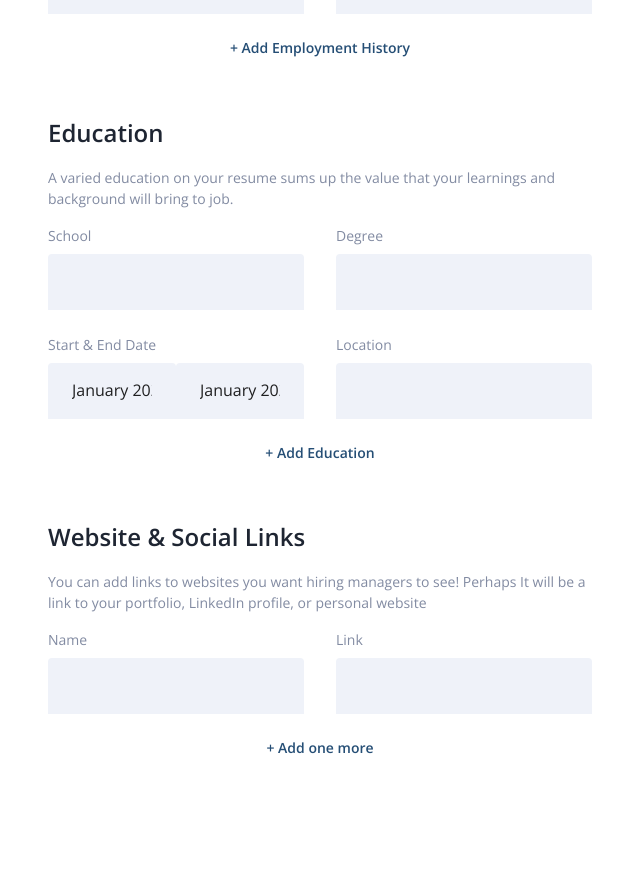
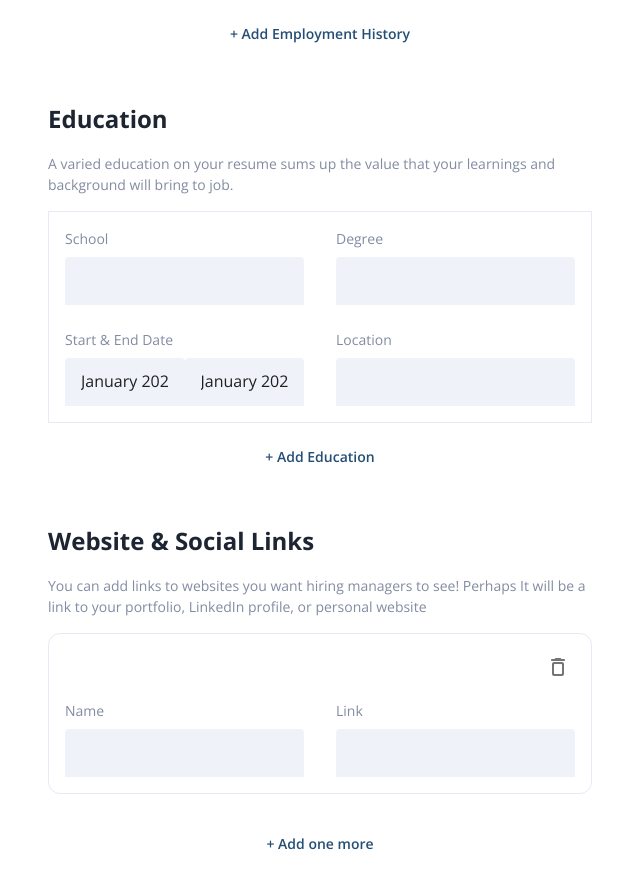
Before and after one commit to ssjisan/resume-builder, a React (Create React App) app: page / in a window 1280 px wide. Shown: the part 1092-1980 px from the top of the page, without its empty margins (0-640 px from the left). Before the commit the page ends 1931 px from the top, so only its background shows below. Built offline with nearby package versions, Linux system fonts and the light colour scheme.

Commit message:
increment added

```diff
--- a/src/Component/Builder/Component/Education.js
+++ b/src/Component/Builder/Component/Education.js
@@ -20,7 +20,7 @@ export default function Education() {
       }}
     >
       <Typography
-        sx={{ fontSize: "24px", fontWeight: 600, mb: 2 }}
+        sx={{ fontSize: "24px", fontWeight: 700, mb: 2 }}
         color="text.500"
       >
         Education
@@ -29,6 +29,7 @@ export default function Education() {
         A varied education on your resume sums up the value that your learnings
         and background will bring to job.
       </Typography>
+      <Box sx={{ p: 2, border: "1px solid #e7eaf4" }}>
         <Grid container rowSpacing={3} columnSpacing={{ xs: 2, md: 4 }}>
           <Grid item xs={12} md={6}>
             <Typography
@@ -112,6 +113,7 @@ export default function Education() {
             <TextField variant="filled" size="small" fullWidth hiddenLabel />
           </Grid>
         </Grid>
+      </Box>
       <Button sx={{ textTransform: "none", fontWeight: 600, mt: 2 }}>
         + Add Education
       </Button>
--- a/src/Component/Builder/Component/EmploymentHistory.js
+++ b/src/Component/Builder/Component/EmploymentHistory.js
@@ -1,13 +1,17 @@
-import { Box, Button, Grid, TextField, Typography } from "@mui/material";
+import {
+  Box,
+  Button,
+  Grid,
+  TextField,
+  Typography,
+} from "@mui/material";
 import React, { useState } from "react";
-// eslint-disable-next-line
 import dayjs from "dayjs";
 import { DatePicker } from "@mui/x-date-pickers/DatePicker";
 import { LocalizationProvider } from "@mui/x-date-pickers/LocalizationProvider";
 import { AdapterDayjs } from "@mui/x-date-pickers/AdapterDayjs";
 export default function EmploymentHistory() {
   const [value, setValue] = useState();
-
   return (
     <Box
       sx={{
@@ -16,11 +20,11 @@ export default function EmploymentHistory() {
         justifyCOntent: "flex-start",
         width: "100%",
         mt: 3,
-        mb:3
+        mb: 3,
       }}
     >
       <Typography
-        sx={{ fontSize: "24px", fontWeight: 600, mb: 2 }}
+        sx={{ fontSize: "24px", fontWeight: 700, mb: 2 }}
         color="text.500"
       >
         Employment History
@@ -30,6 +34,7 @@ export default function EmploymentHistory() {
         your achievements, if possible - use numbers/facts (Achieved X, measured
         by Y, by doing Z).
       </Typography>
+      <Box sx={{ p: 2, border: "1px solid #e7eaf4", borderRadius:"12px" }}>
         <Grid container rowSpacing={3} columnSpacing={{ xs: 2, md: 4 }}>
           <Grid item xs={12} md={6}>
             <Typography
@@ -113,6 +118,7 @@ export default function EmploymentHistory() {
             <TextField variant="filled" size="small" fullWidth hiddenLabel />
           </Grid>
         </Grid>
+      </Box>
       <Button sx={{ textTransform: "none", fontWeight: 600, mt: 2 }}>
         + Add Employment History
       </Button>
--- a/src/Component/Builder/Component/WebsiteSocialLinks.js
+++ b/src/Component/Builder/Component/WebsiteSocialLinks.js
@@ -1,7 +1,31 @@
-import { Box, Button, Grid, TextField, Typography } from "@mui/material";
-import React from "react";
+import {
+  Box,
+  Button,
+  Grid,
+  IconButton,
+  TextField,
+  Typography,
+} from "@mui/material";
+import React, { useState } from "react";
+import DeleteOutlineRoundedIcon from "@mui/icons-material/DeleteOutlineRounded";
 
 export default function WebsiteSocialLinks() {
+  const [inputList, setInputList] = useState([{ Name: "", Link: "" }]);
+  const handleRemove = (index) => {
+    const list = [...inputList];
+    list.splice(index, 1);
+    setInputList(list);
+  };
+  const handleAdd = () => {
+    setInputList([...inputList, { Name: "", Link: "" }]);
+  };
+  const handleInputChange = (e, index) => {
+    const { name, value } = e.target;
+    const list = [...inputList];
+    list[index][name] = value;
+    setInputList(list);
+  };
+  console.log(inputList);
   return (
     <Box
       sx={{
@@ -14,7 +38,7 @@ export default function WebsiteSocialLinks() {
       }}
     >
       <Typography
-        sx={{ fontSize: "24px", fontWeight: 600, mb: 2 }}
+        sx={{ fontSize: "24px", fontWeight: 700, mb: 2 }}
         color="text.500"
       >
         Website & Social Links
@@ -24,6 +48,22 @@ export default function WebsiteSocialLinks() {
         It will be a link to your portfolio, LinkedIn profile, or personal
         website
       </Typography>
+
+      {inputList.map((data, i) => {
+        return (
+          <Box
+            sx={{
+              p: 2,
+              border: "1px solid #e7eaf4",
+              borderRadius: "12px",
+              mb: 2,
+            }}
+          >
+            <Box sx={{ display: "flex", justifyContent: "flex-end", mb: 2 }}>
+              <IconButton size="small" onClick={() => handleRemove(i)}>
+                <DeleteOutlineRoundedIcon color="text.100" />
+              </IconButton>
+            </Box>
             <Grid container rowSpacing={3} columnSpacing={{ xs: 2, md: 4 }}>
               <Grid item xs={12} md={6}>
                 <Typography
@@ -32,7 +72,13 @@ export default function WebsiteSocialLinks() {
                 >
                   Name
                 </Typography>
-          <TextField variant="filled" size="small" fullWidth hiddenLabel />
+                <TextField
+                  variant="filled"
+                  size="small"
+                  fullWidth
+                  hiddenLabel
+                  onChange={(e) => handleInputChange(e, i)}
+                />
               </Grid>
               <Grid item xs={12} md={6}>
                 <Typography
@@ -41,10 +87,23 @@ export default function WebsiteSocialLinks() {
                 >
                   Link
                 </Typography>
-          <TextField variant="filled" size="small" fullWidth hiddenLabel />
+                <TextField
+                  variant="filled"
+                  size="small"
+                  fullWidth
+                  value={data.Link}
+                  onChange={(e) => handleInputChange(e, i)}
+                  hiddenLabel
+                />
               </Grid>
             </Grid>
-      <Button sx={{ textTransform: "none", fontWeight: 600, mt: 2 }}>
+          </Box>
+        );
+      })}
+      <Button
+        sx={{ textTransform: "none", fontWeight: 600, mt: 2 }}
+        onClick={handleAdd}
+      >
         + Add one more
       </Button>
     </Box>
--- a/src/Component/Theme/Theme.js
+++ b/src/Component/Theme/Theme.js
@@ -68,7 +68,7 @@ export default function Theme({ children }) {
         styleOverrides: {
           underline: {
             backgroundColor: "#eff2f9",
-            padding:"8px 12px 8px 12px",
+            padding:" 4px 4px 4px 4px",
             "&:hover": {
               backgroundColor: "#eff2f9",
               borderBottomColor: "#eff2f9",
```
Also changed, not shown: src/Component/Builder/Component/EmploymentHistory copy.js (deleted, +0 -120 lines). Lines whose indentation alone changed are shown as unchanged.
